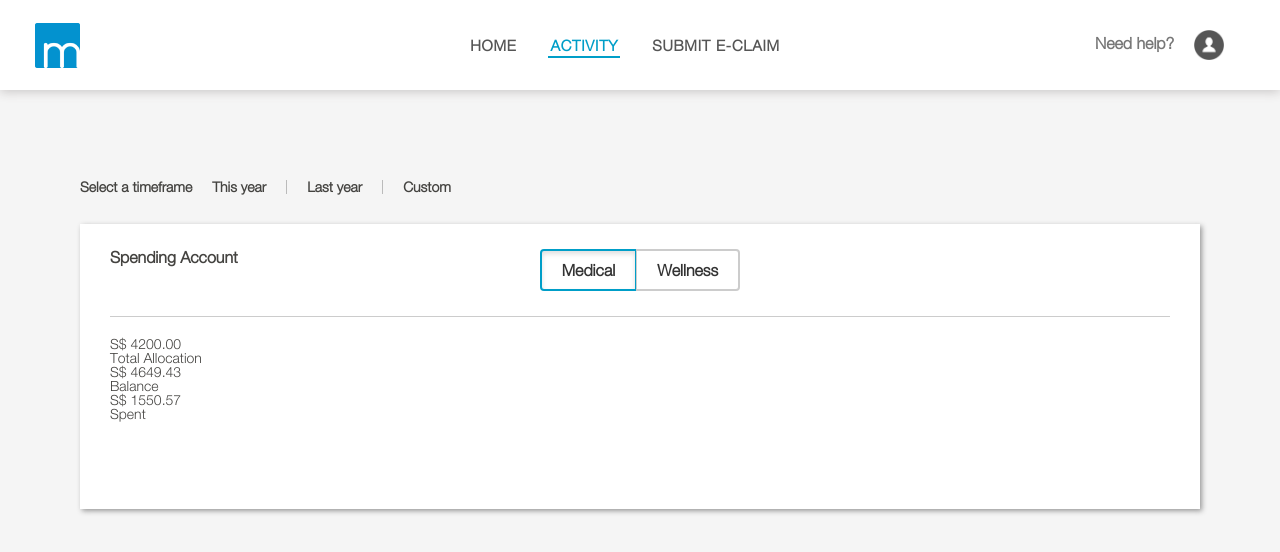
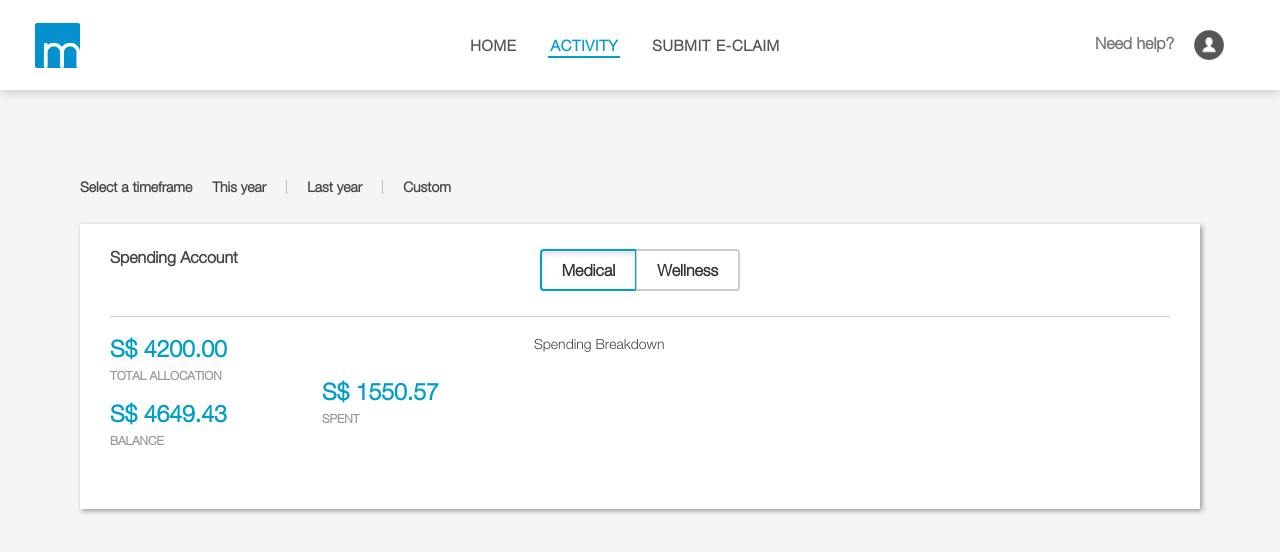
Before and after one commit to jeamar123/vue_mednefits_member, a Vue app: page /app/activity in a window 1280 px wide. Shown: the top 552 px of the page. Built offline with nearby package versions, Linux system fonts and the light colour scheme; sample sign-in values are in the browser's storage; what @statnett/vue-plotly, v-calendar, vue-moment, vue-sweetalert2 would draw is missing.

Commit message:
add css style for the details of spending account

```diff
--- a/public/assets/css/activity.css
+++ b/public/assets/css/activity.css
@@ -80,3 +80,35 @@
 	border-radius: 0 4px 4px 0;
   border-width: 2px 2px 2px 1px;
 }
+
+.spending-account-details-container {
+	display: flex;
+}
+
+.spending-account-details-container .amount-text-wrapper h4 {
+	font-size: 23px;
+	font-weight: 700;
+	color: #009EC8;
+	margin-bottom: 10px;
+}
+
+.spending-account-details-container .amount-text-wrapper div {
+	font-size: 12px;
+	font-weight: 700;
+	color: #999;
+	text-transform: uppercase;
+}
+
+.spending-details-col-1,
+.spending-details-col-2 {
+	width: 20%;
+	padding-right: 15px;
+}
+
+.spending-details-col-2 {
+	align-self: center;
+}
+
+.spending-details-col-1 .amount-text-wrapper {
+	margin-bottom: 20px;
+}
--- a/src/views/Activity.vue
+++ b/src/views/Activity.vue
@@ -38,7 +38,7 @@
 					</div>
 				</div>
 				<div class="spending-details-col-3">
-
+					<h5>Spending Breakdown</h5>
 				</div>
 			</div>
 		</div>
```
